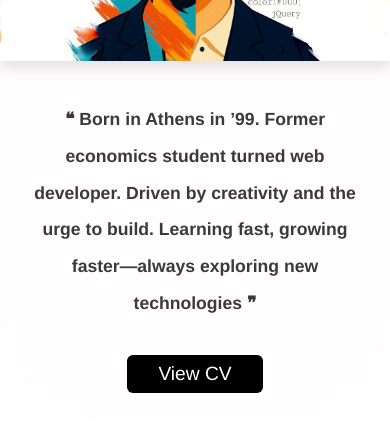
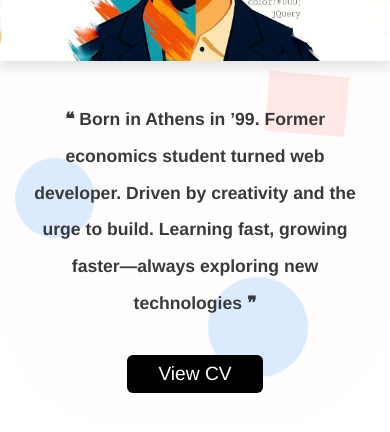
Before and after one commit to ChrKatsaros/portfolio, a React (Vite) app: page / in a window 390 px wide. Shown: the part 238-670 px from the top of the page. Built offline with nearby package versions, Linux system fonts and the light colour scheme.

Commit message:
Your commit message here

```diff
--- a/src/components/Home.jsx
+++ b/src/components/Home.jsx
@@ -80,6 +80,12 @@ function Home() {
       </div>
 
       {/* Περιεχόμενο μόνο για mobile */}
+      <div class="background-decor">
+  <span class="circle circle-1"></span>
+  <span class="square square-1"></span>
+  <span class="circle circle-2"></span>
+</div>
+
       <div className="header-mobile-content">
 
         <p
--- a/src/index.css
+++ b/src/index.css
@@ -1041,6 +1041,65 @@ background-image: url("https://www.transparenttextures.com/patterns/hexellence.p
 
 }
 
+.background-decor {
+  position: absolute;
+  top: 0;
+  left: -1.5rem;
+  width: 100%;
+  height: 100%;
+  z-index: 0;
+  overflow: hidden;
+  pointer-events: none;
+}
+
+.background-decor .circle,
+.background-decor .square {
+  position: absolute;
+  opacity: 0.14;
+  animation: float 10s infinite ease-in-out;
+}
+
+/* Circles */
+.background-decor .circle {
+  border-radius: 50%;
+  background: #0077ff;
+}
+
+.circle-1 {
+  width: 80px;
+  height: 80px;
+  top: 50%;
+  left: 10%;
+}
+
+.circle-2 {
+  width: 100px;
+  height: 100px;
+  bottom: 24%;
+  right: 15%;
+}
+
+/* Squares */
+.background-decor .square {
+  background: #ff6f61;
+}
+
+.square-1 {
+  width: 80px;
+  height: 60px;
+  top: 40%;
+  right: 5%;
+}
+
+/* Simple floating animation */
+@keyframes float {
+  0%, 100% {
+    transform: translateY(0) rotate(0);
+  }
+  50% {
+    transform: translateY(-27px) rotate(5deg);
+  }
+}
 
 
 }
```
